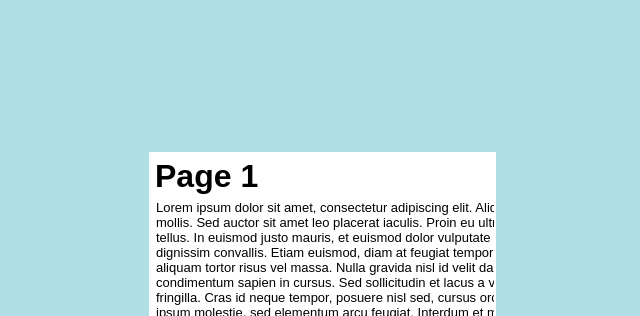
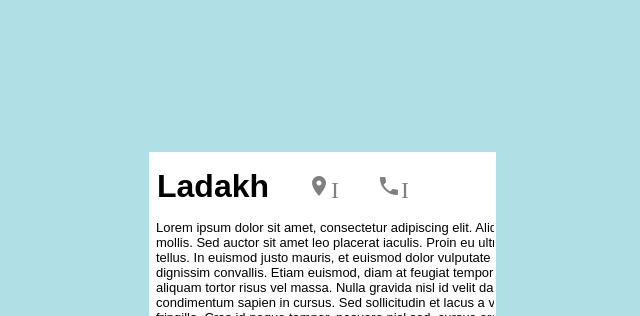
Before and after one commit to Nupur521/Flipbook, a plain HTML site: page index.html in a window 1280 px wide. Shown: the top 316 px of the page, without its empty margins (319-959 px from the left). Drawn offline with Linux system fonts and the light colour scheme.

Commit message:
commit 2

```diff
--- a/index.html
+++ b/index.html
@@ -11,6 +11,7 @@
     <link rel="preconnect" href="https://fonts.googleapis.com">
     <link rel="preconnect" href="https://fonts.gstatic.com" crossorigin>
     <link href="https://fonts.googleapis.com/css2?family=Montserrat:wght@100&display=swap" rel="stylesheet">
+    <link rel="stylesheet" href="https://fonts.googleapis.com/icon?family=Material+Icons" />
 </head>
 <body>
     <!-- Previous Button -->
@@ -25,8 +26,10 @@
         <div id="p1" class="paper">
             <div class="front">
                 <div id="f1" class="front-content">
-                    <h1>Page 1</h1>
-                    <p >Lorem ipsum dolor sit amet, consectetur adipiscing elit. Aliquam tincidunt eleifend orci lobortis mollis. Sed auctor sit amet leo placerat iaculis. Proin eu ultrices nulla. Donec pretium maximus tellus. In euismod justo mauris, et euismod dolor vulputate eu. Duis vehicula tellus vitae libero dignissim convallis. Etiam euismod, diam at feugiat tempor, urna nisl hendrerit erat, sit amet aliquam tortor risus vel massa. Nulla gravida nisl id velit dapibus tempus. Donec commodo condimentum sapien in cursus. Sed sollicitudin et lacus a volutpat. In efficitur a dui euismod fringilla. Cras id neque tempor, posuere nisl sed, cursus orci. Maecenas facilisis nunc maximus ipsum molestie, sed elementum arcu feugiat. Interdum et malesuada fames ac ante ipsum primis in faucibus.</p>
+                        <div class="link"><h1>Ladakh</h1>
+                    <a  class="icons" href="https://www.google.com/maps/place/Ladakh/@34.1458816,75.6028537,7z/data=!3m1!4b1!4m5!3m4!1s0x38fde3fd16bbc7db:0xce085a7bd537aa24!8m2!3d34.2996176!4d78.2931706" target="__blank"><button><i class="material-icons">placeIcon</i></button></a>
+                    <a class="icons" href="https://leh.nic.in/helpline/" target="__blank"><button><i class="material-icons">phoneIcon</i></button></a>
+                </div><p >Lorem ipsum dolor sit amet, consectetur adipiscing elit. Aliquam tincidunt eleifend orci lobortis mollis. Sed auctor sit amet leo placerat iaculis. Proin eu ultrices nulla. Donec pretium maximus tellus. In euismod justo mauris, et euismod dolor vulputate eu. Duis vehicula tellus vitae libero dignissim convallis. Etiam euismod, diam at feugiat tempor, urna nisl hendrerit erat, sit amet aliquam tortor risus vel massa. Nulla gravida nisl id velit dapibus tempus. Donec commodo condimentum sapien in cursus. Sed sollicitudin et lacus a volutpat. In efficitur a dui euismod fringilla. Cras id neque tempor, posuere nisl sed, cursus orci. Maecenas facilisis nunc maximus ipsum molestie, sed elementum arcu feugiat. Interdum et malesuada fames ac ante ipsum primis in faucibus.</p>
                     <div class="parallax1"></div>
                     <p>Vivamus imperdiet enim vel molestie blandit. Nulla quam lorem, elementum at pharetra ullamcorper, bibendum vel nunc. Etiam tristique nulla vel dolor posuere, sit amet consequat dolor tempus. Fusce eu tincidunt libero. Cras pulvinar mattis magna, et facilisis magna rutrum quis. Proin feugiat odio id sem commodo, nec tempus sem convallis. Nunc porttitor consectetur sapien, et mollis erat vehicula sit amet. Duis at sem cursus, porta nulla eu, porta velit. Proin commodo, arcu dignissim sollicitudin venenatis, dui velit cursus magna, sed consequat sem nunc sed quam. Cras iaculis finibus volutpat. </p>
                     <div class="parallax2"></div>
--- a/main.js
+++ b/main.js
@@ -16,7 +16,17 @@ let currentLocation = 1;
 let numOfPapers = 3;
 let maxLocation = numOfPapers + 1;
 
-function openBook() {
+//button javascript
+
+$('button').onClick(function()
+{
+    //   window.open('https://www.google.com/maps/place/Ladakh/@34.1458816,75.6028537,7z/data=!3m1!4b1!4m5!3m4!1s0x38fde3fd16bbc7db:0xce085a7bd537aa24!8m2!3d34.2996176!4d78.2931706',
+    //  'blank')});
+     alert("no");
+     window.location.href="https://www.google.com/maps/place/Ladakh/@34.1458816,75.6028537,7z/data=!3m1!4b1!4m5!3m4!1s0x38fde3fd16bbc7db:0xce085a7bd537aa24!8m2!3d34.2996176!4d78.2931706";
+});
+
+    function openBook() {
     book.style.transform = "translateX(50%)";
     prevBtn.style.transform = "translateX(-180px)";
     nextBtn.style.transform = "translateX(180px)";
--- a/style.css
+++ b/style.css
@@ -15,6 +15,16 @@
     width: 560px;
 }
 
+.link{
+  display: flex;
+  /* justify-content: space-between; */
+  align-items: center;
+}
+
+.icons{
+    margin-left: 20px;
+    width:50px;
+}
 
 * {
     margin: 0;
```
